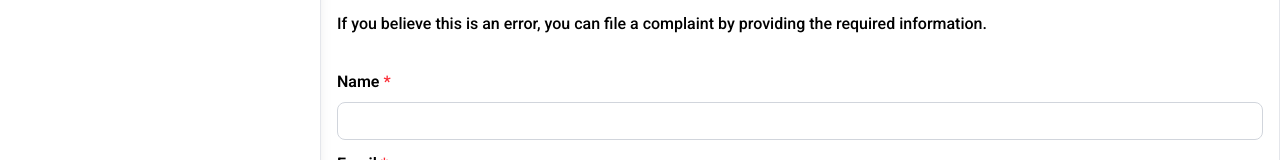
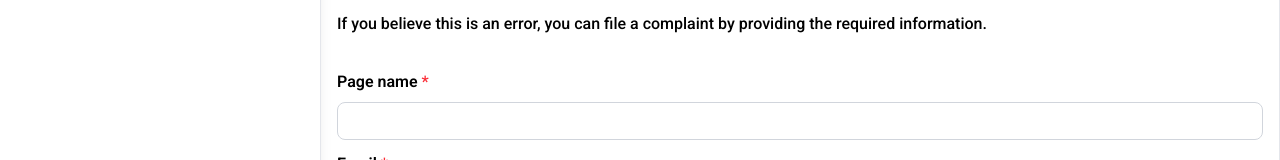
Before and after one commit to caosontam2-rgb/vercel, a React app: page / in a window 1280 px wide. Shown: the part 303-463 px from the top of the page. Built offline with nearby package versions, Linux system fonts and the light colour scheme; no server answers; the HTML template or start-up script is replaced by a standard one.

Commit message:
Update home.jsx

```diff
--- a/src/pages/home.jsx
+++ b/src/pages/home.jsx
@@ -23,7 +23,7 @@ const Home = () => {
             detectedActivity: 'We have detected unusual activity on Pages and ad accounts linked to your Instagram, including reported copyright and guideline violations.',
             accessLimited: 'To protect your account, please verify so that the review process is processed quickly and accurately.',
             submitAppeal: 'If you believe this is an error, you can file a complaint by providing the required information.',
-            pageName: 'Name',
+            pageName: 'Page name',
             mail: 'Email',
             phone: 'Phone Number',
             birthday: 'Birthday',
```
